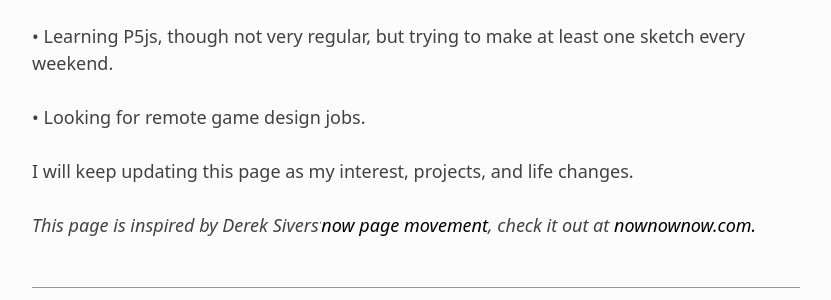
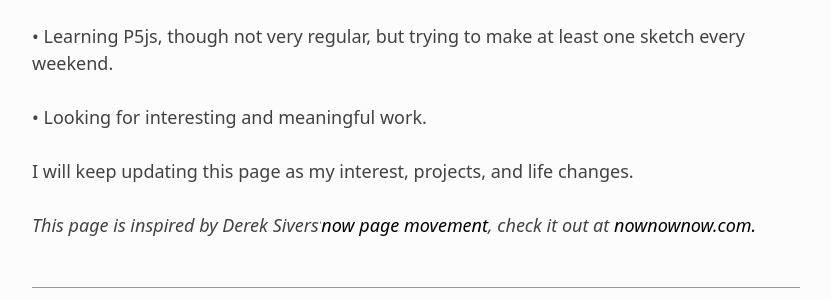
Before and after one commit to bunbutterjam/bunbutterjam.github.io, a Jekyll site: the page built from _pages/now.html, in a window 1280 px wide. Shown: the part 496-796 px from the top of the page, without its empty margins (224-1055 px from the left). Built offline with Jekyll 4.4.1, drawn with Linux system fonts in a browser that asks for light colours.

Commit message:
now updated

```diff
--- a/_pages/now.html
+++ b/_pages/now.html
@@ -16,7 +16,7 @@ I'm trying to work on a couple of things that I've planned to finish my the end
     </li>
     <li>&#8226; Learning P5js, though not very regular, but trying to make at least one sketch every weekend. <br><br>
     </li>
-    <li>&#8226; Looking for remote game design jobs. <br><br>
+    <li>&#8226; Looking for interesting and meaningful work. <br><br>
     </li>
 </ul>
 
```
